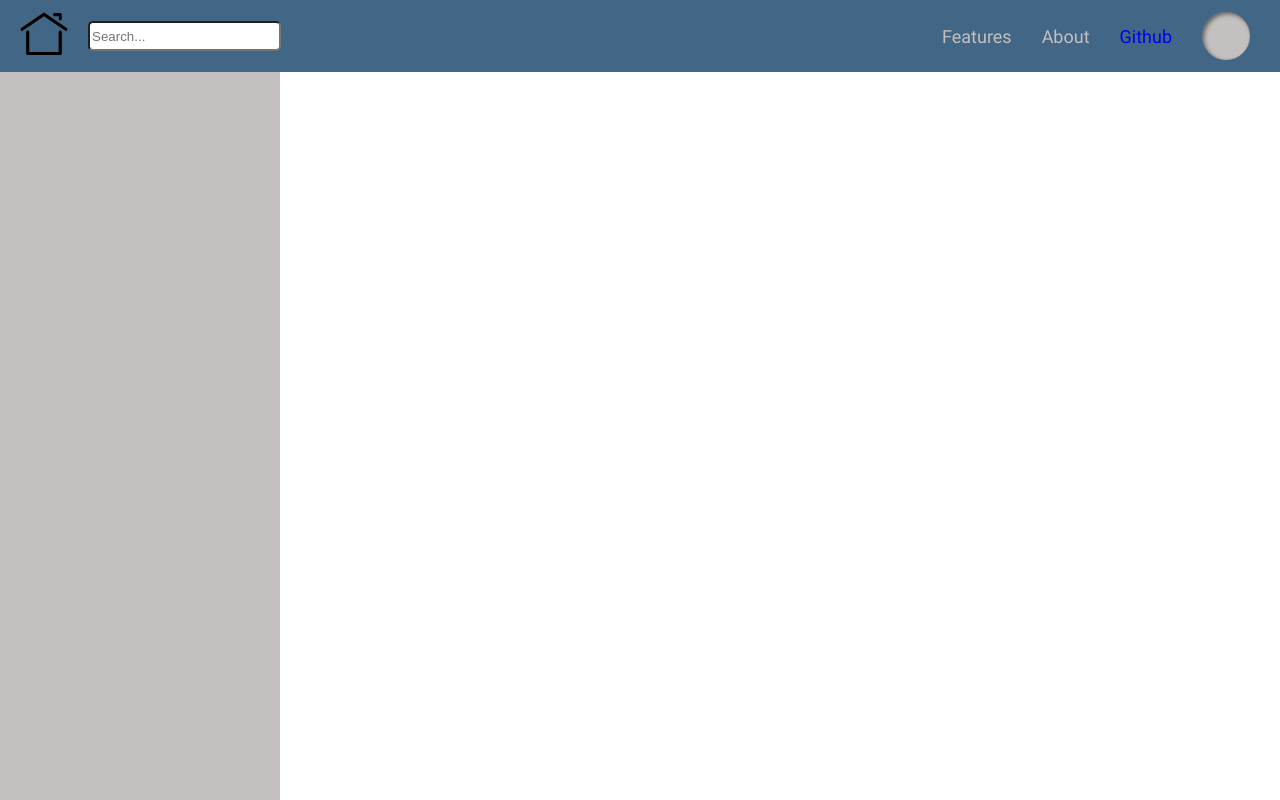
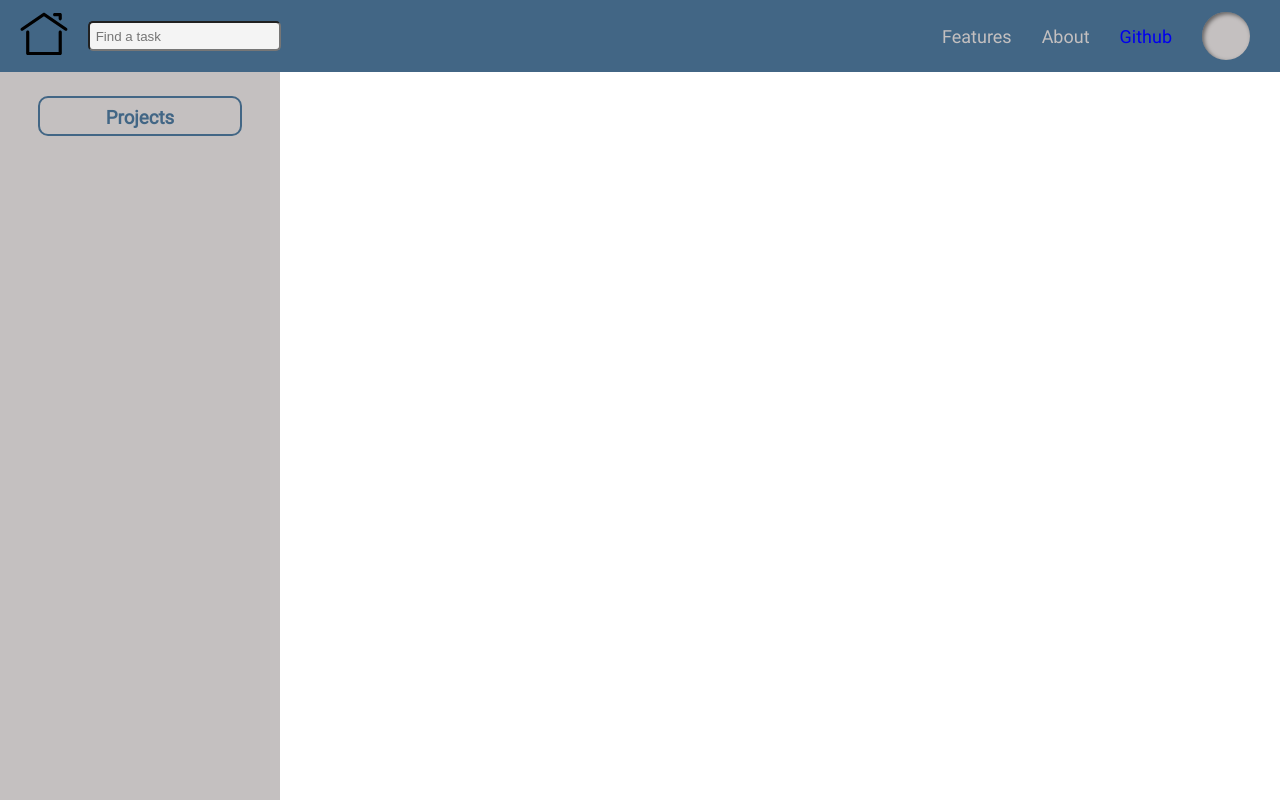
Before and after one commit to maaxli/todo-app, a website built with webpack: page dist/index.html in a window 1280 px wide. Built offline with nearby package versions, Linux system fonts and the light colour scheme.

Commit message:
Implement static sidebar features

```diff
--- a/src/style.css
+++ b/src/style.css
@@ -64,6 +64,7 @@ ul {
     border-radius: 5px;
     width: 185px;
     height: 24px;
+    background-color: rgb(244, 244, 244);
 }
 
 .header-links > li {
@@ -86,14 +87,33 @@ ul {
 }
 
 
-
-
-
 /* PROJECT NAVBAR STYLES */
 .projects {
     grid-column: 1 / 2;
     grid-row: 2 / 3;
     background-color: var(--color-two);
+    display: flex;
+    justify-content: center;
+}
+
+.project-container {
+    width: 200px;
+    padding-top: 24px;
+    display: flex;
+    flex-direction: column;
+    align-items: center;
+}
+
+.projects h3 {
+    border: 2px solid var(--color-one);
+    border-radius: 10px;
+    margin: 0;
+    height: 36px;
+    width: 100%;
+    display: flex;
+    justify-content: center;
+    align-items: center;
+    color: var(--color-one);
 }
 
 
```
Also changed, not shown: dist/index.html.
